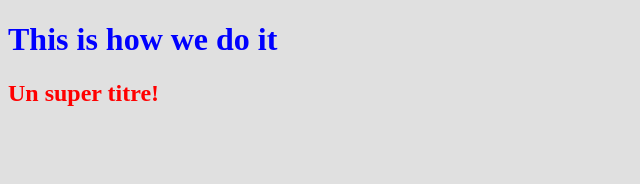
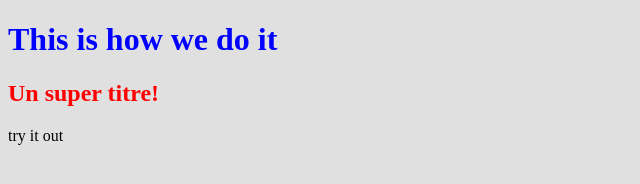
Before and after one commit to Z3fyre/OpenclassroomsProject, a plain HTML site: page index.html in a window 1280 px wide. Shown: the full height of the page, 0-640 px from the left. Drawn offline with Linux system fonts and the light colour scheme.

Commit message:
adding feature/2

```diff
--- a/index.html
+++ b/index.html
@@ -9,5 +9,7 @@
       <h1>This is how we do it</h1>
     </header>
     <h2>Un super titre!</h2>
+
+    <span>try it out</span>
   </body>
 </html>
```
